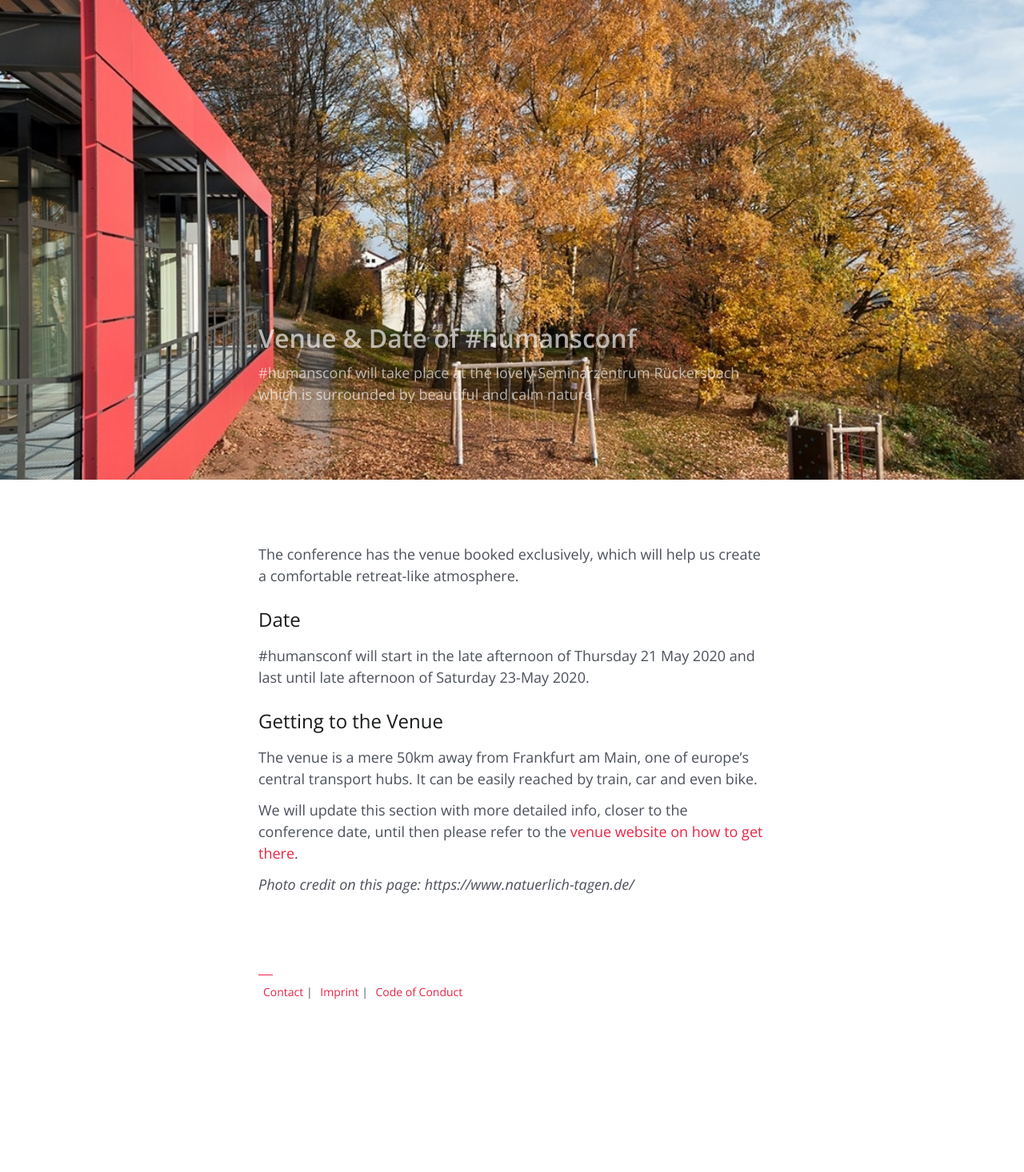
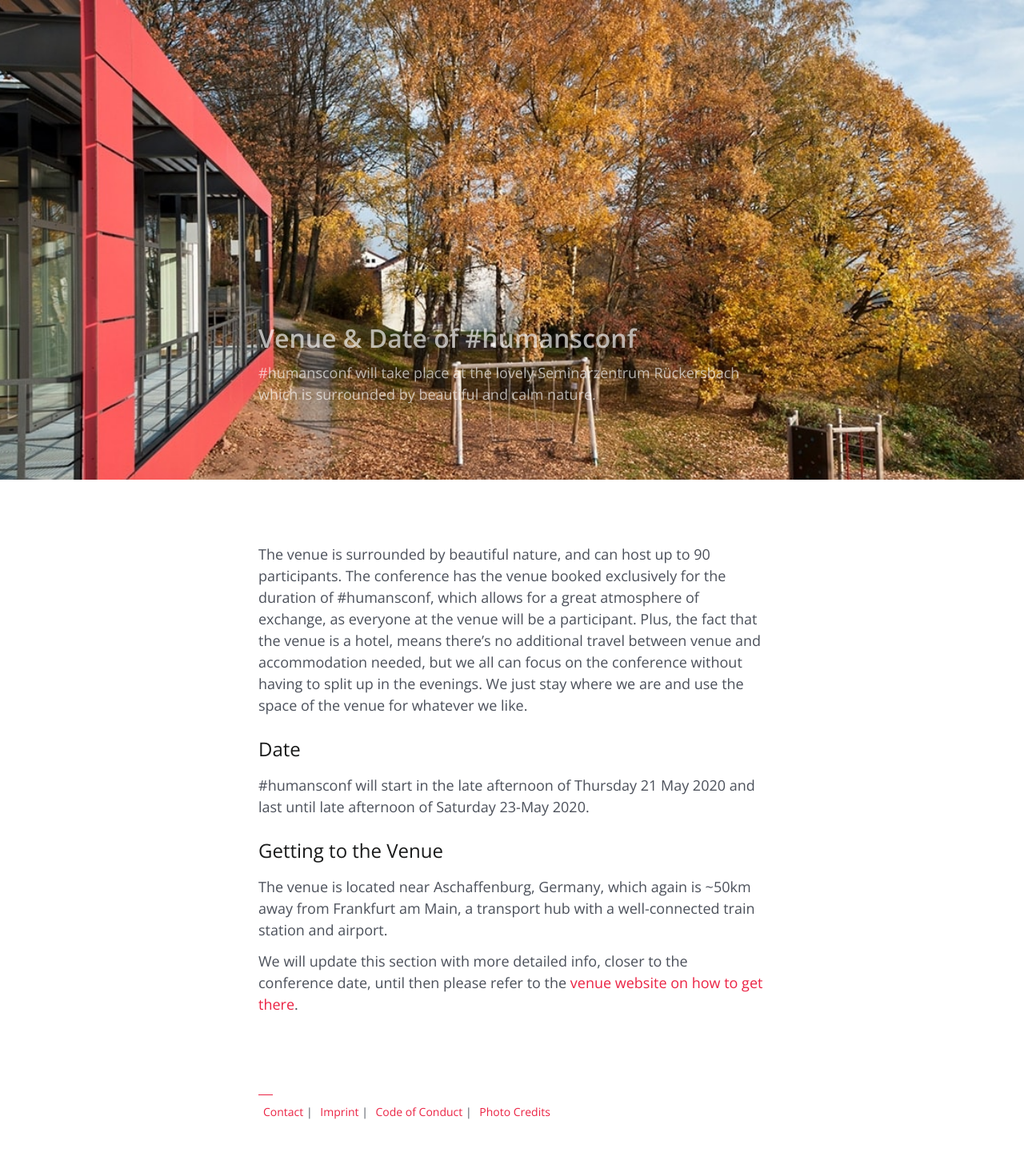
Before and after one commit to humansconf/humansconf.org, a Jekyll site: the page built from venue-and-date.md, in a window 1280 px wide. Shown: the whole page at 80% size. Built offline with Jekyll 4.4.1, drawn with Linux system fonts in a browser that asks for light colours; before the commit the page ends 1316 px from its top, so only the background shows below that.

Commit message:
add header images and photo credits page

```diff
--- a/_includes/footer.html
+++ b/_includes/footer.html
@@ -2,7 +2,8 @@
 <div class="copyright">
   <a href="mailto:{{ site.email }}" title="Send E-Mail">Contact</a> |
   <a href="/imprint">Imprint</a> |
-  <a href="/code-of-conduct">Code of Conduct</a>
+  <a href="/code-of-conduct">Code of Conduct</a> |
+  <a href="/photo-credits">Photo Credits</a>
 </div>
 </footer>
 
--- a/venue-and-date.md
+++ b/venue-and-date.md
@@ -7,7 +7,11 @@ title: "Venue & Date of #humansconf"
 permalink: /venue-and-date
 ---
 
-The conference has the venue booked exclusively, which will help us create a comfortable retreat-like atmosphere.
+The venue is surrounded by beautiful nature, and can host up to 90 participants. The conference has the venue booked
+exclusively for the duration of #humansconf, which allows for a great atmosphere of exchange, as everyone at the venue
+will be a participant. Plus, the fact that the venue is a hotel, means there’s no additional travel between venue and
+accommodation needed, but we all can focus on the conference without having to split up in the evenings. We just stay
+where we are and use the space of the venue for whatever we like.
 
 ## Date
 
@@ -16,10 +20,8 @@ The conference has the venue booked exclusively, which will help us create a com
 
 ## Getting to the Venue
 
-The venue is a mere 50km away from Frankfurt am Main, one of europe's central transport hubs. It can be easily reached
-by train, car and even bike.
+The venue is located near Aschaffenburg, Germany, which again is ~50km away from Frankfurt am Main, a transport hub with
+a well-connected train station and airport.
 
 We will update this section with more detailed info, closer to the conference date, until then please refer to the
 [venue website on how to get there](https://www.natuerlich-tagen.de/anreise/).
-
-_Photo credit on this page: https://www.natuerlich-tagen.de/_
```
Also changed, not shown: index.md (+10 -23 lines), photo-credits.md (added, +16 -0 lines), images/header-coc.jpg (added), images/header-index.jpg (added).
